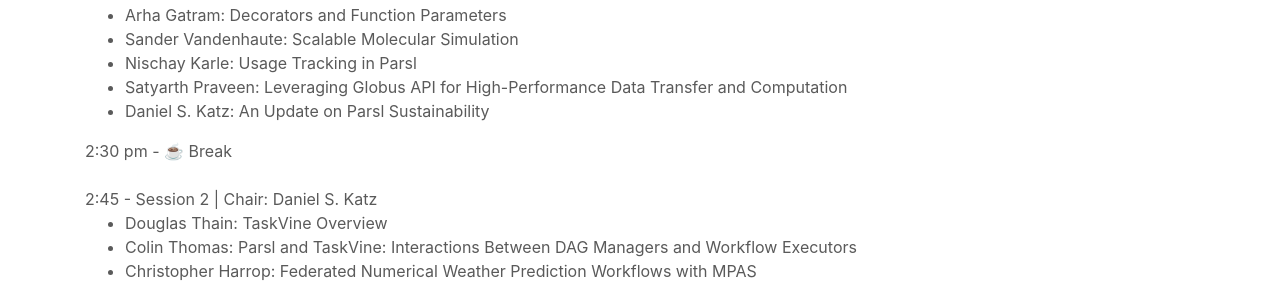
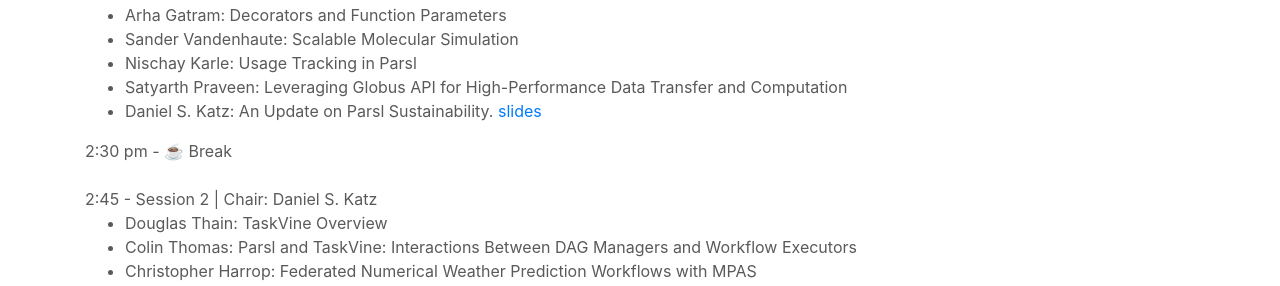
Before and after one commit to Parsl/parsl.github.io, a Jekyll site: the page built from parslfest/parslfest2024.html, in a window 1280 px wide and 900 px high, scrolled down 1620 px. Shown: the part 159-445 px from the top of the window. Built offline with Jekyll 4.4.1, drawn with Linux system fonts in a browser that asks for light colours.

Commit message:
Update parslfest2024.html

```diff
--- a/parslfest/parslfest2024.html
+++ b/parslfest/parslfest2024.html
@@ -122,7 +122,7 @@
 	<li>Sander Vandenhaute: Scalable Molecular Simulation</li>
 	<li>Nischay Karle: Usage Tracking in Parsl</li>
 	<li>Satyarth Praveen: Leveraging Globus API for High-Performance Data Transfer and Computation</li>
-	<li>Daniel S. Katz: An Update on Parsl Sustainability</li>
+	<li>Daniel S. Katz: An Update on Parsl Sustainability. <a href="https://docs.google.com/presentation/d/1EHjAhzWFmXnpVM6GbFtn7onOl8NZdGBl/edit?usp=share_link&ouid=110386689225117375572&rtpof=true&sd=true">slides</a></li>
       </ul>
 
       2:30 pm - ☕️ Break  <br /><br />
```
